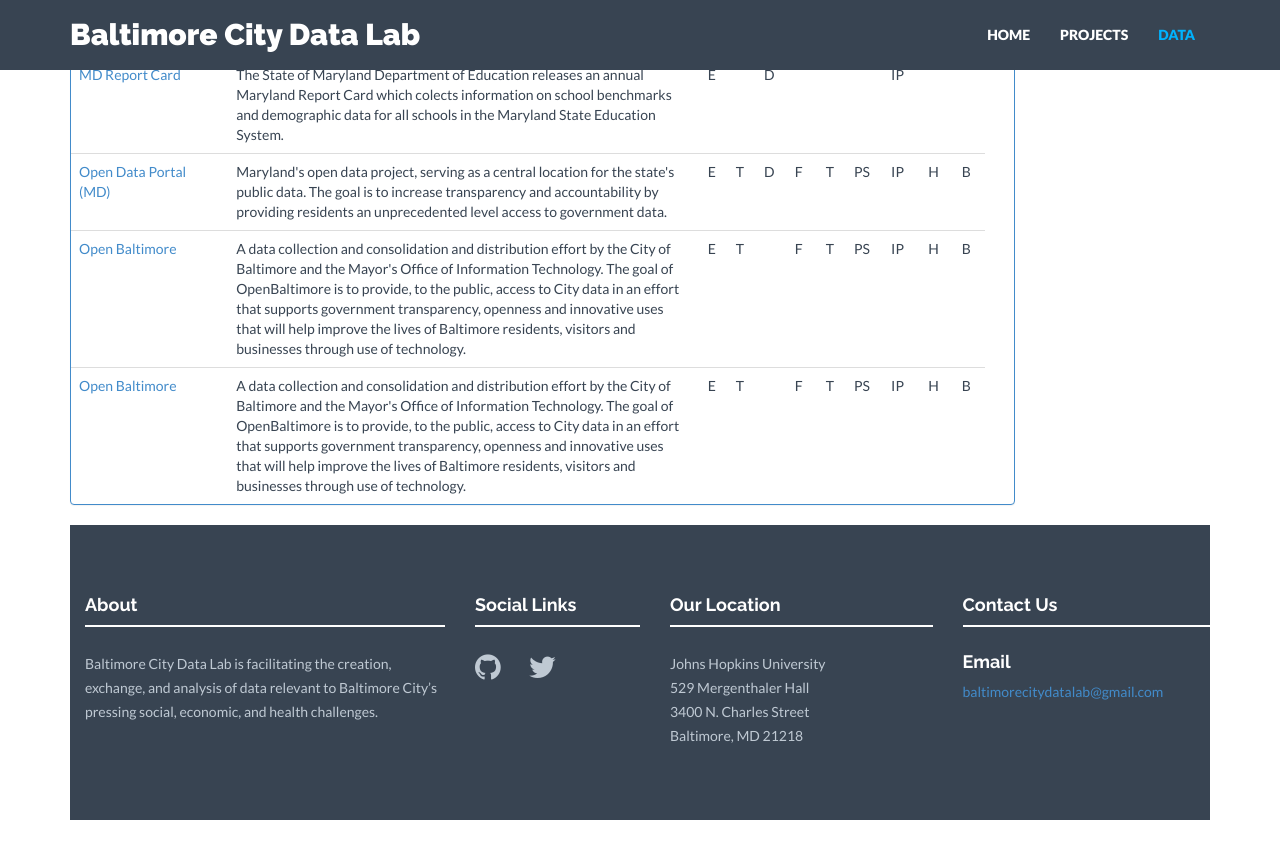
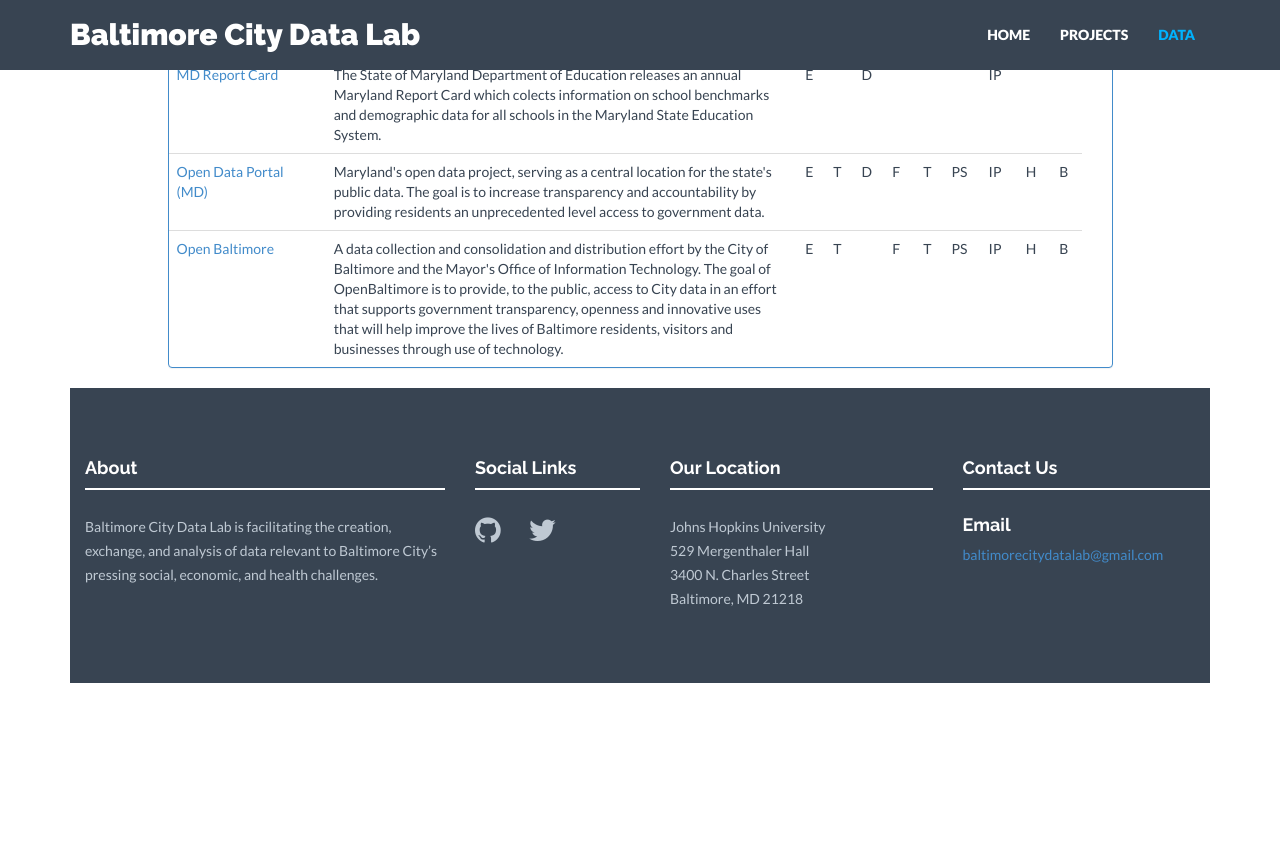
Before and after one commit to pallyjoel/BaltimoreCityDataLab.github.io, a Jekyll site: the page built from data.html, in a window 1280 px wide and 900 px high, scrolled down 1254 px. Shown: the top 859 px of the window. Built offline with Jekyll 4.4.1, drawn with Linux system fonts in a browser that asks for light colours; nearby versions of some CDN libraries; after the commit the page ends 2017 px from its top, so only the background shows below that.

```diff
--- a/data.html
+++ b/data.html
@@ -16,12 +16,12 @@ permalink: /data/
 </div><! --/service -->
 <div class="container mtb">
     <div class="row">
-        <div class="col-lg-10">
+        <div class="col-lg-10 col-lg-offset-1">
             <p>A primary objective of the BCDL is to provide access to data of critical interest to the improvement of Baltimore City.  This page will provide access to data curated by the BCDL as well as information about other available data resources such as the Baltimore Open Data portal.</p>
         </div>
     </div><! --/row -->
     <div class="row">
-        <div class="col-lg-10">
+        <div class="col-lg-10 col-lg-offset-1">
             <div class="panel panel-primary">
             <div class="panel-heading">BCDL Curated Data</div>
 
@@ -45,7 +45,7 @@ permalink: /data/
             </div>
         <div class="panel panel-primary">
         <div class="panel-heading">Ongoing Open Data Collection Initiatives </div>
-                <div class="col-lg-10">
+                <div class="col-lg-12 col-lg">
             <p>Education : <strong>E</strong> <br>  Transportation : <strong>T</strong>  <br> Demographic : <strong>D</strong> <br> Food : <strong>F</strong> <br>  Public Saftey : <strong>PS</strong>  <br> Income & Poverty : <strong>IP</strong> <br>  Housing : <strong> H </strong> <br> Business : <strong>B</strong></p>
         </div>
              <table class="table">
@@ -130,20 +130,7 @@ permalink: /data/
                             <td>H</td>
                             <td>B</td>
                         </tr>
-                     <tr>
-                            <td><a href="https://data.baltimorecity.gov/">Open Baltimore</a></td>
-                            <td>A data collection and consolidation and distribution effort by the City of Baltimore and the Mayor's Office of Information Technology. The goal of OpenBaltimore is to provide, to the public, access to City data in an effort that supports government transparency, openness and innovative uses that will help improve the lives of Baltimore residents, visitors and businesses through use of technology.
-                            </td>
-                            <td>E</td>
-                            <td>T</td>
-                            <td> </td>
-                            <td>F</td>
-                            <td>T</td>
-                            <td>PS</td>
-                            <td>IP</td>
-                            <td>H</td>
-                            <td>B</td>
-                        </tr>
+
                     </tbody>
                 </table>
         </div>
```
Also changed, not shown: _posts/project/2015-07-14-signal-13-analysis.markdown (+7 -5 lines).
